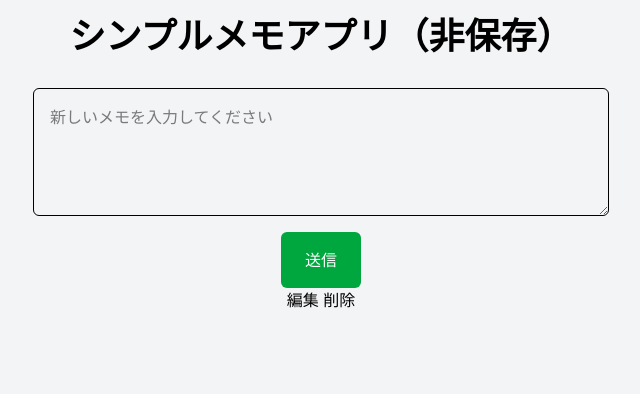
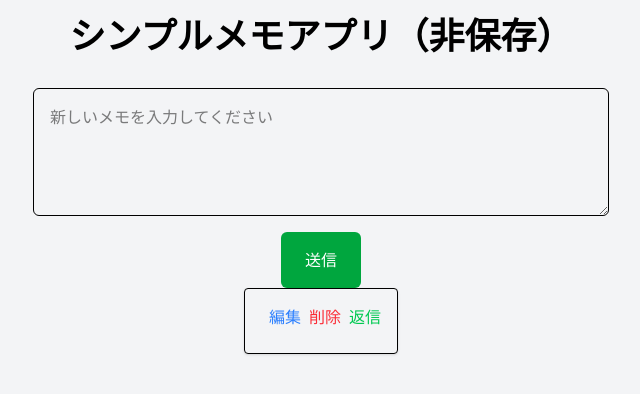
Before and after one commit to kouta-wolf/react_memo_app, a React (Vite) app: page / in a window 1280 px wide. Both pictures are taken after a click on the button "送信". Shown: the top 394 px of the page, without its empty margins (319-959 px from the left). Built offline with nearby package versions, Linux system fonts and the light colour scheme.

Commit message:
feat: reply機能を実装 #2

```diff
--- a/src/Memo.tsx
+++ b/src/Memo.tsx
@@ -6,6 +6,8 @@ export const CrudMemo = () => {
   const [inputText, setInputText] = useState<string>("");
   const [editingId, setEditingId] = useState<number | null>(null);
   const [editingText, setEditingText] = useState<string>("");
+  const [replyId, setReplyId] = useState<number | null>(null);
+  const [replyText, setReplyText] = useState<string>("");
   const handleAddMemo = () => {
     const newMemo: Memo = {
       id: Date.now(),
@@ -35,6 +37,16 @@ export const CrudMemo = () => {
     setEditingId(null);
     setEditingText("");
   };
+  const submitReply = (id: number) => {
+    const newReply: Memo = {
+      id: Date.now(),
+      content: replyText,
+      replyId: id,
+    };
+    setMemos([...memos, newReply]);
+    setReplyId(null);
+    setReplyText("");
+  };
 
   return (
     <>
@@ -53,27 +65,82 @@ export const CrudMemo = () => {
       </button>
 
       <ul>
-        {memos.map((m) => (
-          <li key={m.id}>
+        {memos
+          .filter((m) => m.replyId === null)
+          .map((m) => (
+            <li key={m.id} className="mb-4 p-4 border rounded shadow-sm">
               {editingId === m.id ? (
                 <div>
                   <input
-                  className="bg-amber-200"
+                    className="bg-amber-200 p-1"
                     type="text"
                     value={editingText}
                     onChange={(e) => setEditingText(e.target.value)}
-                />{" "}
-                <button onClick={() => handleUpdateMemo()}>保存</button>
+                  />
+                  <button onClick={handleUpdateMemo}>保存</button>
                 </div>
               ) : (
                 <div>
-                {m.content}{" "}
-                <button onClick={() => handleEdit(m.id, m.content)}>
+                  <span className="font-bold">{m.content}</span>
+                  <button
+                    className="ml-2 text-blue-500"
+                    onClick={() => handleEdit(m.id, m.content)}
+                  >
                     編集
-                </button>{" "}
-                <button onClick={() => handleDelete(m.id)}>削除</button>
+                  </button>
+                  <button
+                    className="ml-2 text-red-500"
+                    onClick={() => handleDelete(m.id)}
+                  >
+                    削除
+                  </button>
+                  <button
+                    className="ml-2 text-green-500"
+                    onClick={() => setReplyId(m.id)}
+                  >
+                    返信
+                  </button>
                 </div>
               )}
+
+              {replyId === m.id && (
+                <div className="mt-2 ml-8">
+                  <input
+                    className="border-b-2 border-green-500 outline-none"
+                    placeholder="返信を入力..."
+                    value={replyText}
+                    onChange={(e) => setReplyText(e.target.value)}
+                  />
+                  <button
+                    className="bg-green-500 text-white px-2 ml-2 rounded"
+                    onClick={() => submitReply(m.id)}
+                  >
+                    返信を送る
+                  </button>
+                  <button
+                    className="ml-2 text-gray-500"
+                    onClick={() => setReplyId(null)}
+                  >
+                    キャンセル
+                  </button>
+                </div>
+              )}
+
+              <ul className="ml-8 mt-2 border-l-2 border-gray-200 pl-4">
+                {memos
+                  .filter((child) => child.replyId === m.id)
+                  .map((child) => (
+                    <li key={child.id} className="text-sm text-gray-600 my-1">
+                      └ {child.content}
+                      <button
+                        className="ml-2 text-red-300"
+                        onClick={() => handleDelete(child.id)}
+                      >
+                        削除
+                      </button>
+                    </li>
+                  ))}
+              </ul>
             </li>
           ))}
       </ul>
```
Lines whose indentation alone changed are shown as unchanged.
